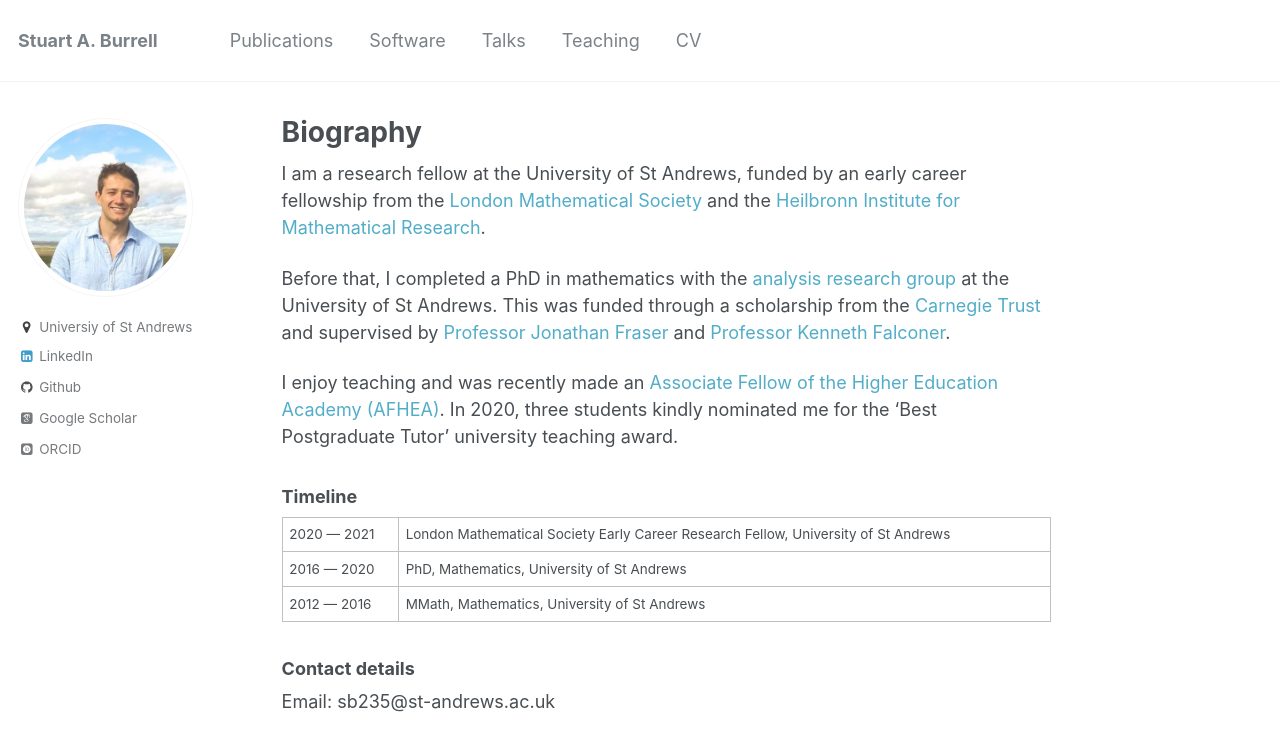
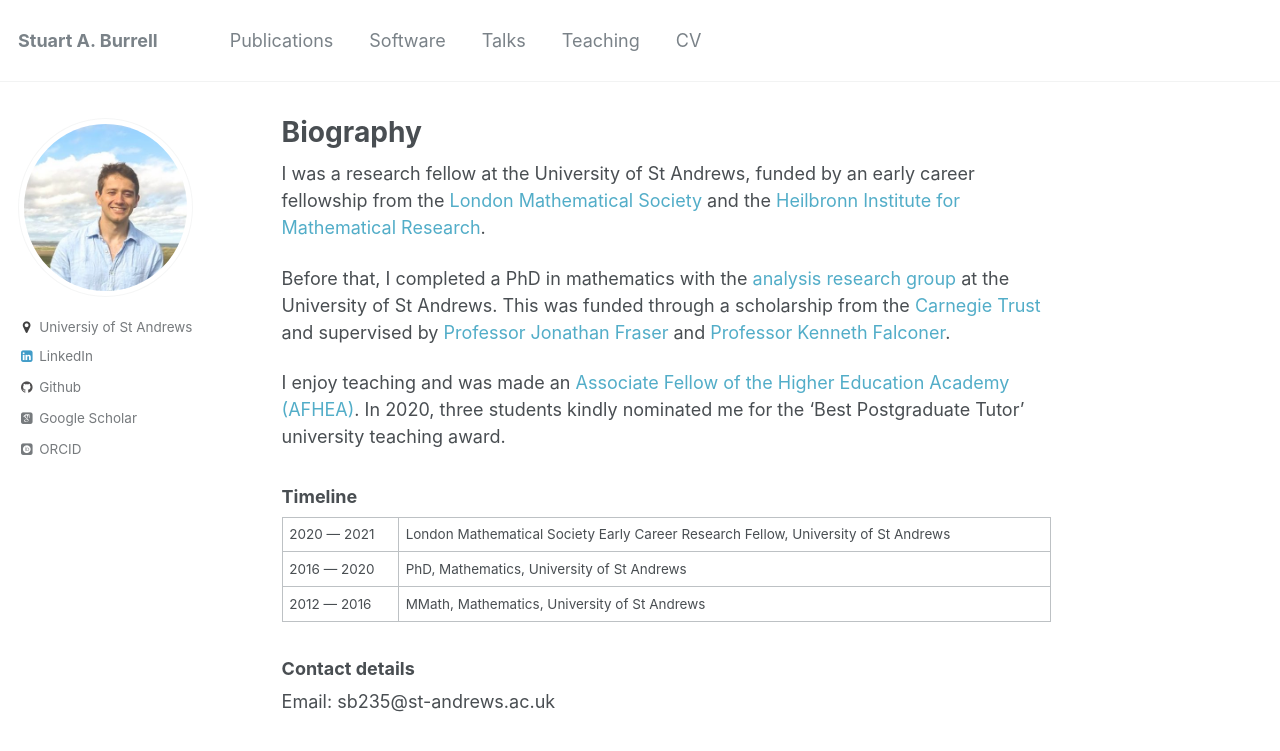
Before and after one commit to stuartburrell/stuartburrell.github.io, a Jekyll site: the page built from _pages/about.md, in a window 1280 px wide. Shown: the top 751 px of the page. Built offline with Jekyll 4.4.1, drawn with Linux system fonts in a browser that asks for light colours; some web fonts are replaced.

Commit message:
Update past tense

```diff
--- a/_pages/about.md
+++ b/_pages/about.md
@@ -9,12 +9,12 @@ redirect_from:
   -
 ---
 
-I am a research fellow at the University of St Andrews, funded by an early career fellowship from the [London Mathematical Society](https://www.lms.ac.uk/) and the [Heilbronn Institute for Mathematical Research](https://heilbronn.ac.uk/).
+I was a research fellow at the University of St Andrews, funded by an early career fellowship from the [London Mathematical Society](https://www.lms.ac.uk/) and the [Heilbronn Institute for Mathematical Research](https://heilbronn.ac.uk/).
 
 Before that, I completed a PhD in mathematics with the [analysis research group](http://www.mcs.st-andrews.ac.uk/pg/pure/Analysis/) at the University of St Andrews. This was funded through a scholarship from the [Carnegie Trust](https://www.carnegie-trust.org/) and supervised by [Professor Jonathan Fraser](http://www.mcs.st-andrews.ac.uk/~jmf32/) and
 [Professor Kenneth Falconer](http://www.mcs.st-and.ac.uk/~kenneth/).
 
-I enjoy teaching and was recently made an [Associate Fellow of the Higher Education Academy (AFHEA)](https://stuartburrell.github.io/files/cert-afhea.pdf). In 2020, three students kindly nominated me for the 'Best Postgraduate Tutor' university teaching award.
+I enjoy teaching and was made an [Associate Fellow of the Higher Education Academy (AFHEA)](https://stuartburrell.github.io/files/cert-afhea.pdf). In 2020, three students kindly nominated me for the 'Best Postgraduate Tutor' university teaching award.
 
 ### Timeline
 
```
